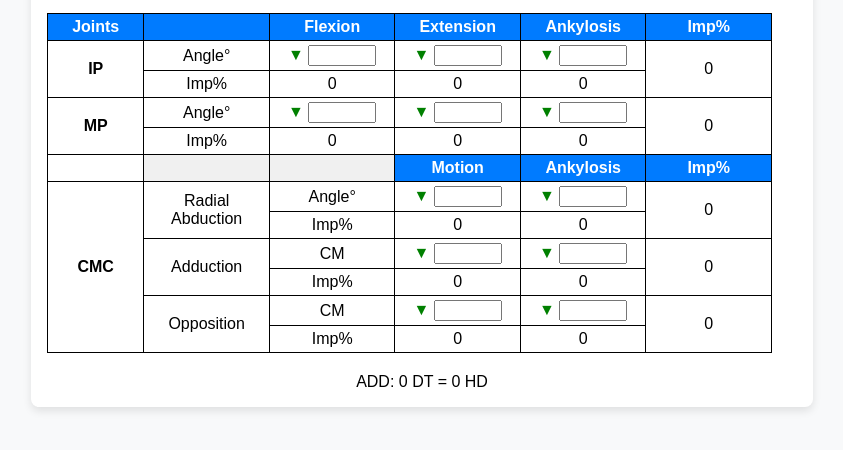
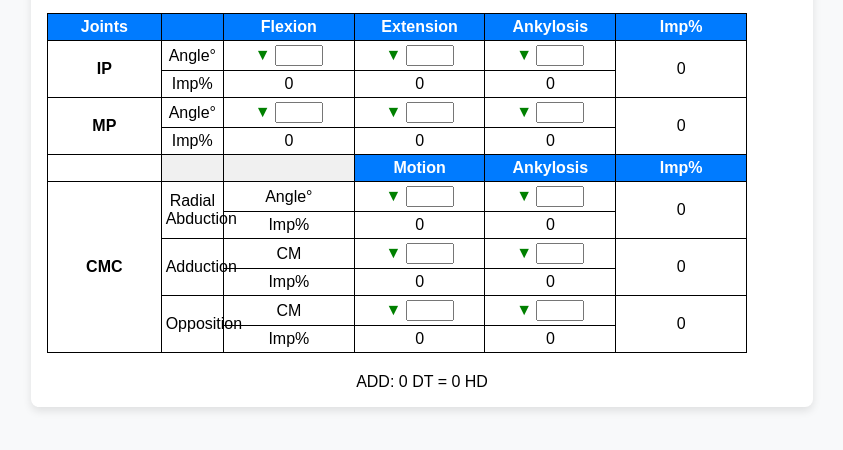
Before and after one commit to ttucker22/ROM-Digit-V3, a plain HTML site: page index.html in a window 1280 px wide. Shown: the part 220-670 px from the top of the page, without its empty margins (218-1061 px from the left). Drawn offline with Linux system fonts and the light colour scheme.

Commit message:
Update index.html

```diff
--- a/index.html
+++ b/index.html
@@ -30,7 +30,7 @@
         }
         table {
             border-collapse: collapse;
-            max-width: 725px;
+            max-width: 700px;
             width: 100%;
             table-layout: fixed;
         }
@@ -40,17 +40,19 @@
             text-align: center;
         }
         th.joints, td.joints {
+            max-width: 60px;
             width: 12%;
         }
         th.empty, td.empty {
             max-width: 60px;
-            width: 16%;
+            width: 6%;
         }
         th.flexion, th.extension, th.ankylosis, th.imp, td.flexion, td.extension, td.ankylosis, td.imp {
-            width: 16%;
+            max-width: 60px;
+            width: 14%;
         }
         input {
-            width: 60px;
+            width: 40px;
             text-align: center;
         }
         .triangle {
```
